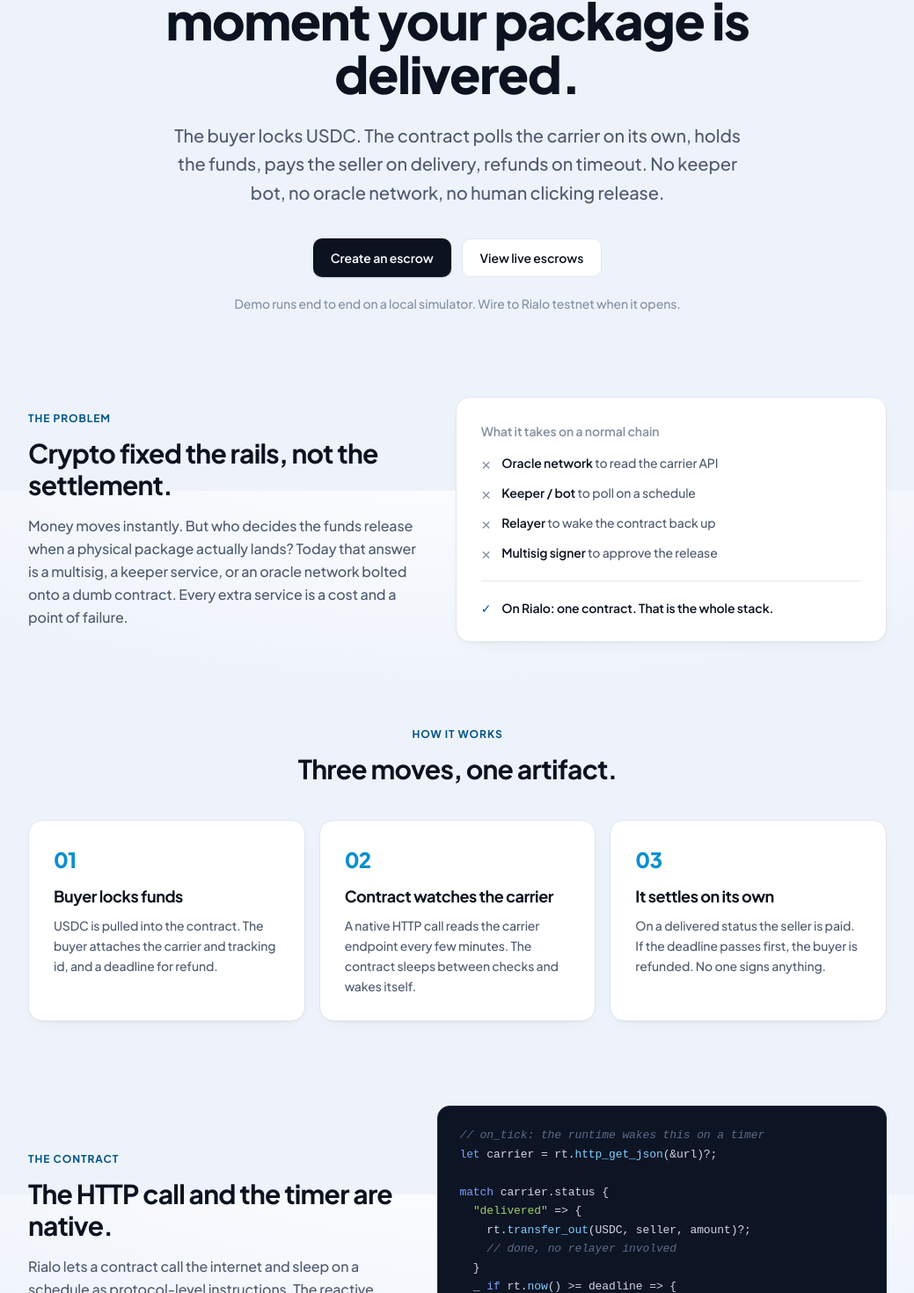
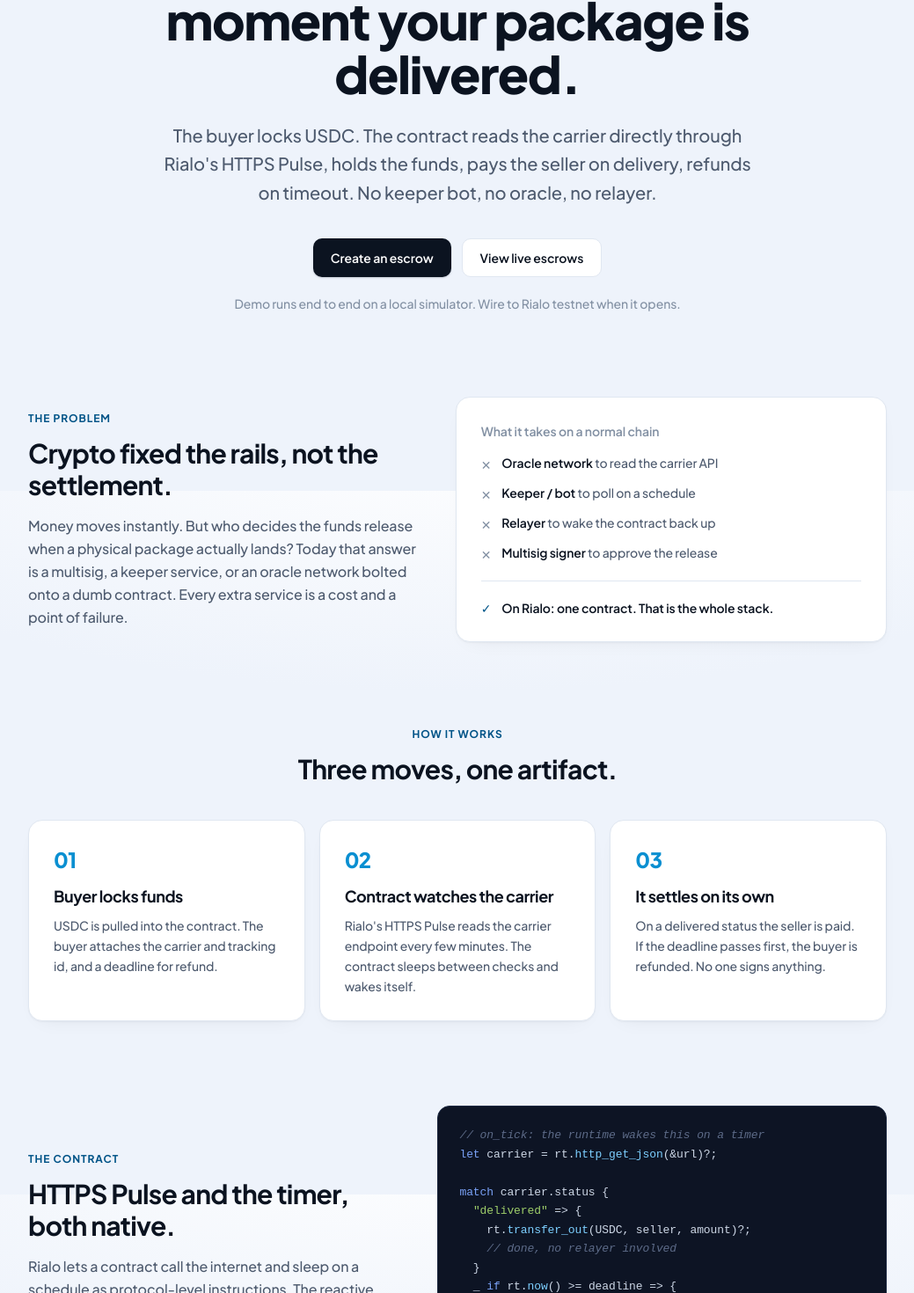
Before and after one commit to rivaleuc/Parcel-Rialo, a Next.js app in the folder web/: page / in a window 1280 px wide. Shown: the part 242-1712 px from the top of the page at 88% size, without its empty margins (120-1159 px from the left). Built offline with nearby package versions, Linux system fonts and the light colour scheme.

Commit message:
Use HTTPS Pulse naming in copy
Aligns with the Rialo ecosystem term for the native HTTP runtime
instruction. Reads cleaner than 'native HTTP call' and is the phrase
other Rialo builders are using.

```diff
--- a/web/app/escrow/[id]/page.tsx
+++ b/web/app/escrow/[id]/page.tsx
@@ -110,8 +110,8 @@
       </div>
 
       <p className="text-xs text-[color:var(--color-ink-faint)] max-w-2xl">
-        On Rialo the contract drives this loop itself: a native HTTP call reads
-        the carrier, a native timer puts it back to sleep. Here the page ticks
+        On Rialo the contract drives this loop itself: HTTPS Pulse reads the
+        carrier, a native timer puts it back to sleep. Here the page ticks
         every three seconds to stand in for the chain.
       </p>
     </main>
--- a/web/app/page.tsx
+++ b/web/app/page.tsx
@@ -27,9 +27,9 @@
           Escrow that releases itself the moment your package is delivered.
         </h1>
         <p className="mt-6 text-lg md:text-xl text-[color:var(--color-ink-soft)] max-w-2xl mx-auto leading-relaxed">
-          The buyer locks USDC. The contract polls the carrier on its own,
-          holds the funds, pays the seller on delivery, refunds on timeout.
-          No keeper bot, no oracle network, no human clicking release.
+          The buyer locks USDC. The contract reads the carrier directly
+          through Rialo's HTTPS Pulse, holds the funds, pays the seller on
+          delivery, refunds on timeout. No keeper bot, no oracle, no relayer.
         </p>
         <div className="mt-9 flex gap-3 justify-center">
           <a className="btn" href="/escrow/new">
@@ -103,7 +103,7 @@
             {
               n: "02",
               t: "Contract watches the carrier",
-              d: "A native HTTP call reads the carrier endpoint every few minutes. The contract sleeps between checks and wakes itself.",
+              d: "Rialo's HTTPS Pulse reads the carrier endpoint every few minutes. The contract sleeps between checks and wakes itself.",
             },
             {
               n: "03",
@@ -129,7 +129,7 @@
         <div>
           <div className="eyebrow">The contract</div>
           <h2 className="mt-3 text-3xl font-bold tracking-tight">
-            The HTTP call and the timer are native.
+            HTTPS Pulse and the timer, both native.
           </h2>
           <p className="mt-4 text-[color:var(--color-ink-soft)] leading-relaxed">
             Rialo lets a contract call the internet and sleep on a schedule as
```
Also changed, not shown: 1 other file (tests, documents, lock files or other folders).
